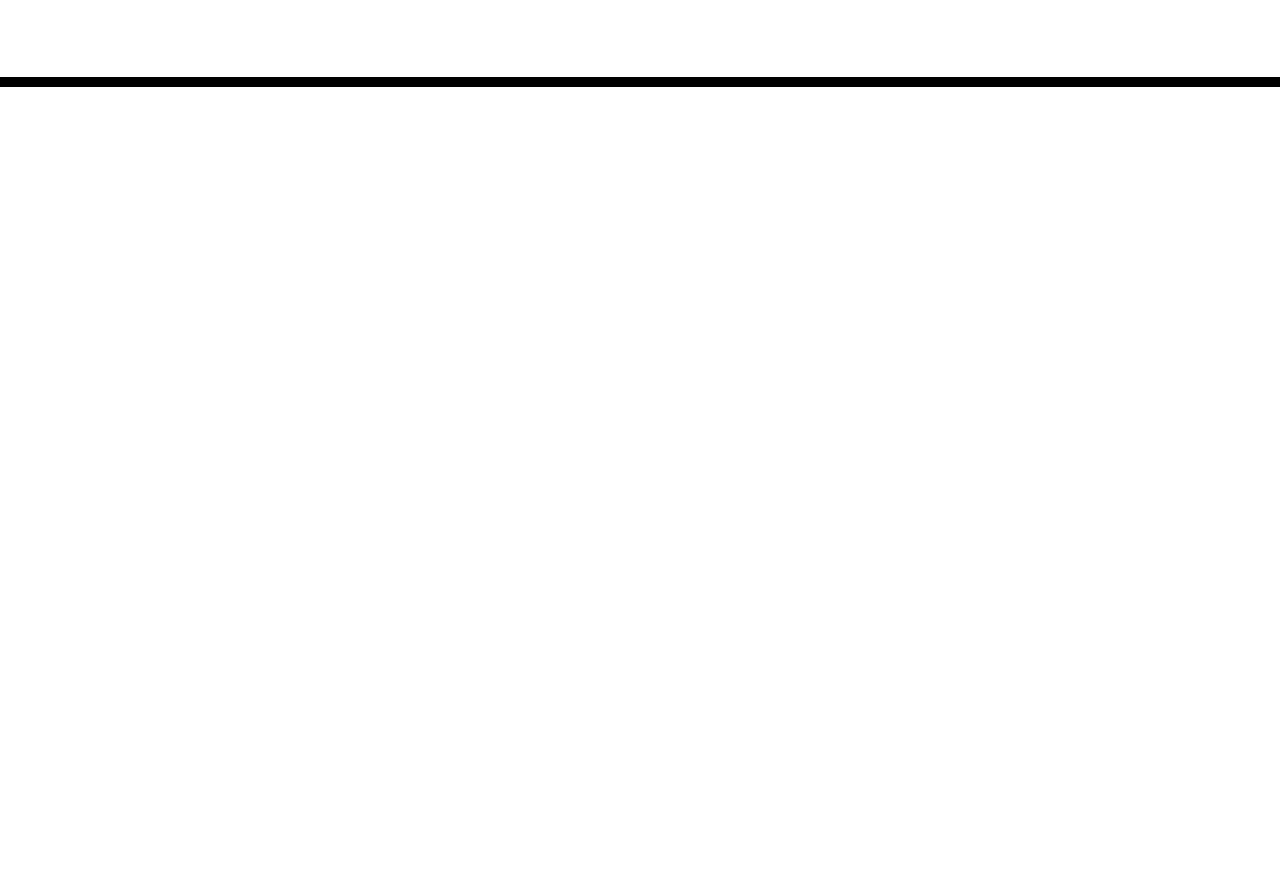
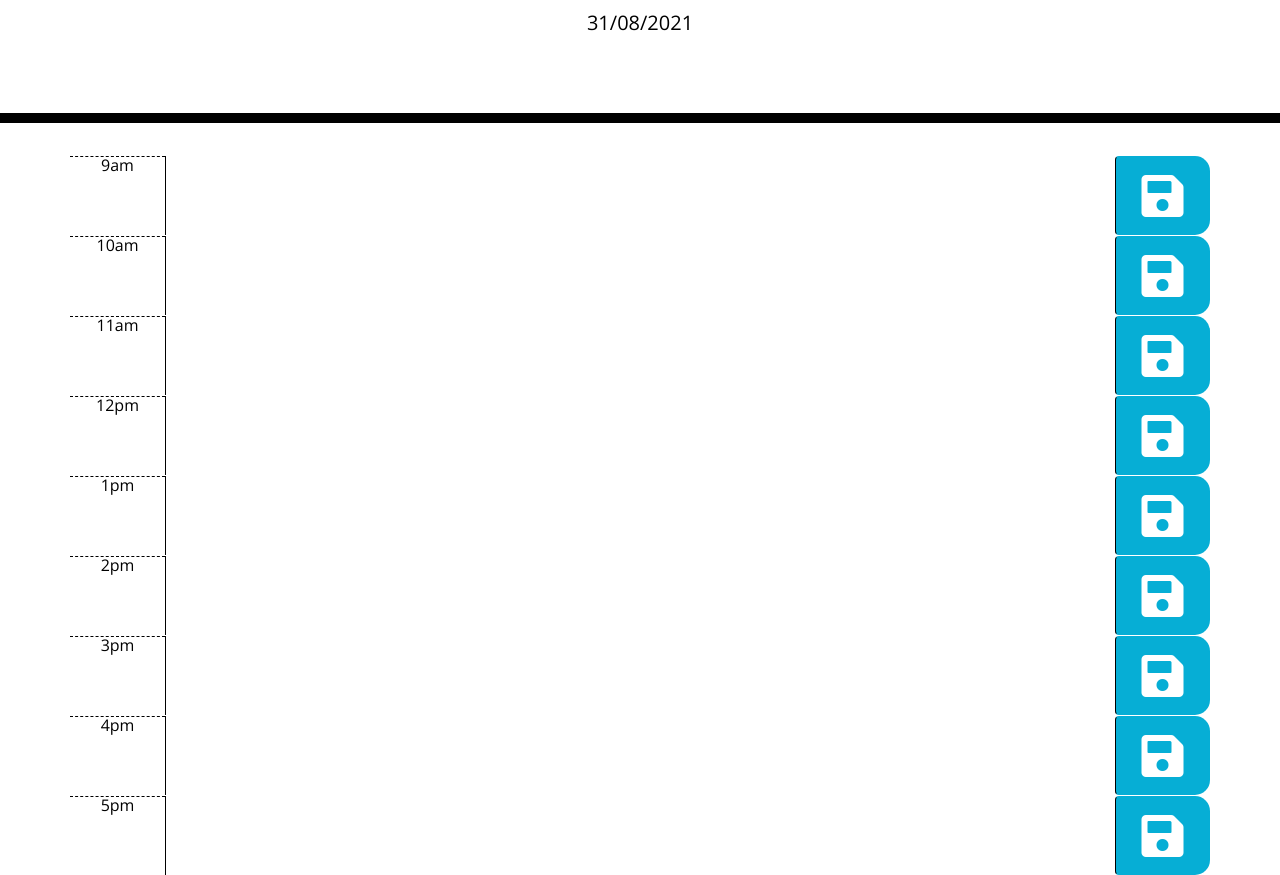
Before and after one commit to rrayachhetri/ThirdPartyAPIs, a plain HTML site: page Develop/index.html in a window 1280 px wide. Shown: the part 181-1056 px from the top of the page. Before the commit the page ends 800 px from the top, so only its background shows below. Drawn offline with nearby package versions, Linux system fonts and the light colour scheme.

Commit message:
bootstrap and icon

```diff
--- a/Develop/index.html
+++ b/Develop/index.html
@@ -29,10 +29,57 @@
       <p id="currentDay" class="lead"></p>
     </header>
     <div class="container">
+      <div id="9am" class="time-block row">
+        <div class="col-1 hour">9am</div>
+        <textarea class="col-10 description"></textarea>
+        <button id="saveBtn" class="col-1 saveBtn btn"><i class="fas fa-save fa-3x"></i></button>
+      </div>
+      <div id="10am" class="time-block row">
+        <div class="col-1 hour">10am</div>
+        <textarea class="col-10 description"></textarea>
+        <button id="saveBtn" class="col-1 saveBtn btn"><i class="fas fa-save fa-3x"></i></button>
+      </div>
+      <div id="11am" class="time-block row">
+        <div class="col-1 hour">11am</div>
+        <textarea class="col-10 description"></textarea>
+        <button id="saveBtn" class="col-1 saveBtn btn"><i class="fas fa-save fa-3x"></i></button>
+      </div>
+      <div id="12pm" class="time-block row">
+        <div class="col-1 hour">12pm</div>
+        <textarea class="col-10 description"></textarea>
+        <button id="saveBtn" class="col-1 saveBtn btn"><i class="fas fa-save fa-3x"></i></button>
+      </div>
+      <div id="1pm" class="time-block row">
+        <div class="col-1 hour">1pm</div>
+        <textarea class="col-10 description"></textarea>
+        <button id="saveBtn" class="col-1 saveBtn btn"><i class="fas fa-save fa-3x"></i></button>
+      </div>
+      <div id="2pm" class="time-block row">
+        <div class="col-1 hour">2pm</div>
+        <textarea class="col-10 description"></textarea>
+        <button id="saveBtn" class="col-1 saveBtn btn"><i class="fas fa-save fa-3x"></i></button>
+      </div>
+      <div id="3pm" class="time-block row">
+        <div class="col-1 hour">3pm</div>
+        <textarea class="col-10 description"></textarea>
+        <button id="saveBtn" class="col-1 saveBtn btn"><i class="fas fa-save fa-3x"></i></button>
+      </div>
+      <div id="4pm" class="time-block row">
+        <div class="col-1 hour">4pm</div>
+        <textarea class="col-10 description"></textarea>
+        <button id="saveBtn" class="col-1 saveBtn btn"><i class="fas fa-save fa-3x"></i></button>
+      </div>
+      <div id="5pm" class="time-block row">
+        <div class="col-1 hour">5pm</div>
+        <textarea class="col-10 description"></textarea>
+        <button id="saveBtn" class="col-1 saveBtn btn"><i class="fas fa-save fa-3x"></i></button>
+      </div>
+
       <!-- Timeblocks go here -->
     </div>
 
     <script src="https://code.jquery.com/jquery-3.4.1.min.js"></script>
     <script src="https://cdnjs.cloudflare.com/ajax/libs/moment.js/2.24.0/moment.min.js"></script>
+    <script src="script.js"></script>
   </body>
 </html>
--- /dev/null
+++ b/Develop/script.js
@@ -0,0 +1,18 @@
+var currentDate = moment().format("DD/MM/YYYY");
+console.log(currentDate);
+
+$("#currentDay").text(currentDate);
+
+
+console.log($("#9am .description"));
+
+console.log(localStorage.getItem("9am"));
+$("#9am .description").val(localStorage.getItem("9am"));
+
+
+//when a user enters text in textarea and clicks on save buttopn you want an event listenere to listen for that click
+// and then grab that value
+//and save it to locl sdtorage
+//for unique timeline
+
+localStorage.setItem();
```
